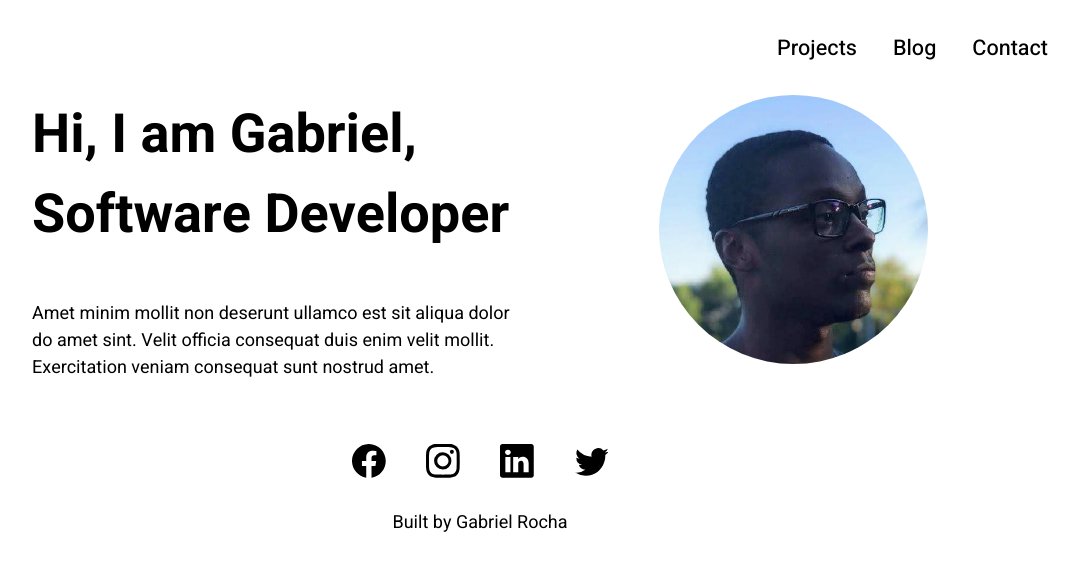
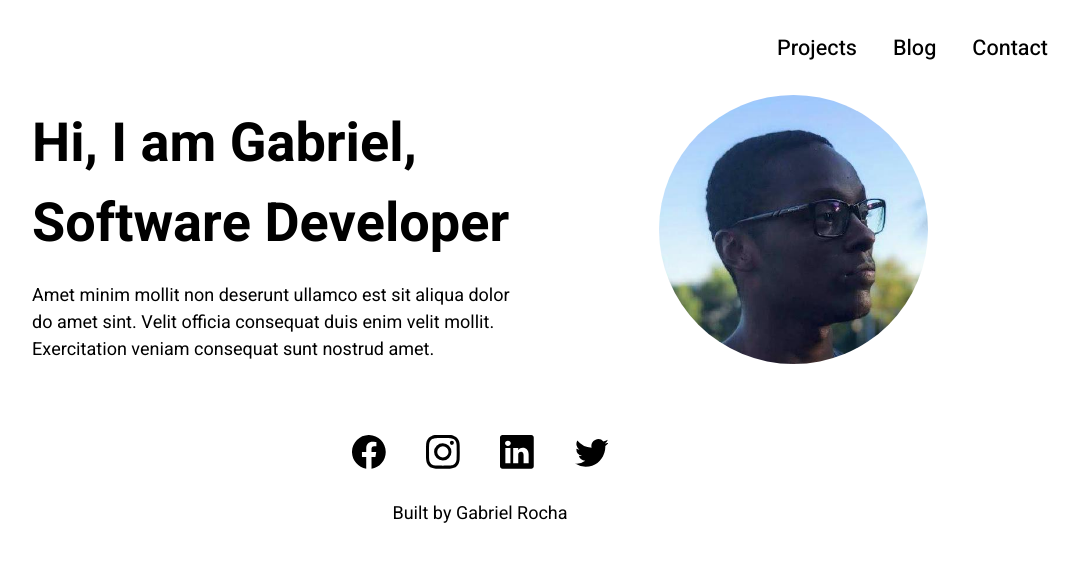
Before and after one commit to gabrielrochamd/v1, a Next.js app: page / in a window 1280 px wide. Shown: the top 570 px of the page, without its empty margins (160-1239 px from the left). Built offline with nearby package versions, Linux system fonts and the light colour scheme.

Commit message:
Change spacing between text items in presentation

```diff
--- a/src/styles/home.module.scss
+++ b/src/styles/home.module.scss
@@ -7,7 +7,7 @@
       .text {
         display: flex;
         flex-direction: column;
-        gap: 2.5rem;
+        justify-content: space-around;
       }
 
       .picture {
```
